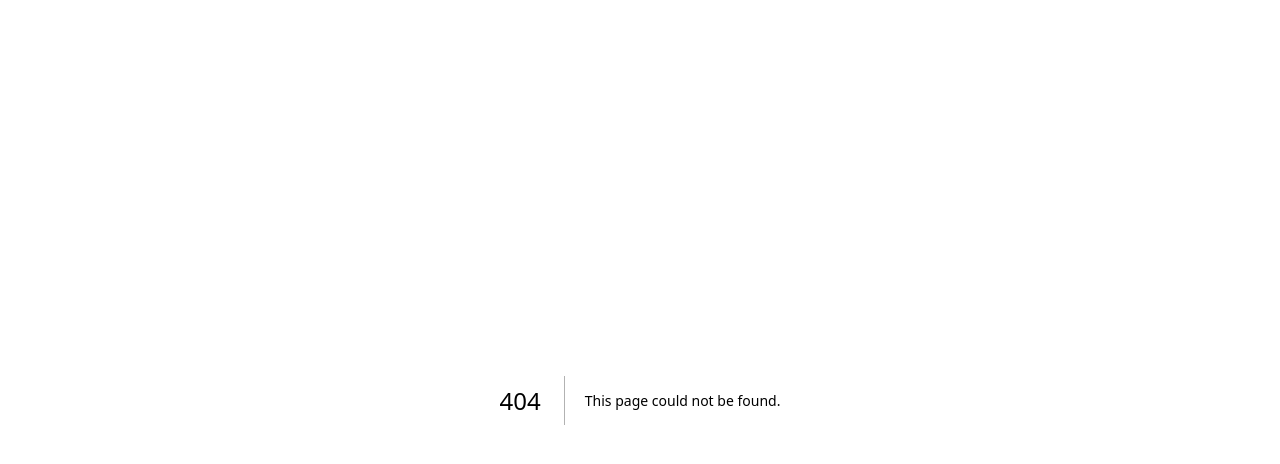
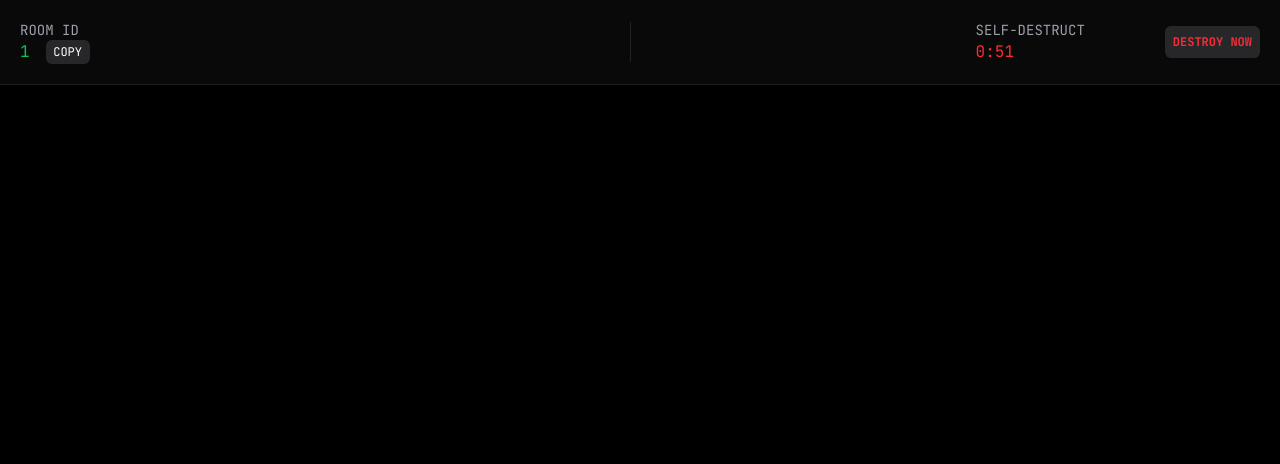
Before and after one commit to s4mzai/rooms, a Next.js app: page /room/1 in a window 1280 px wide. Before the commit this address had no page. Shown: the top 464 px of the page. Built offline with nearby package versions, Linux system fonts and the light colour scheme.

Commit message:
Add upper component: roomId & Self Destruct

```diff
--- /dev/null
+++ b/app/room/[roomId]/page.tsx
@@ -0,0 +1,39 @@
+"use client"
+
+import ButtonCopy from "@/components/ui/copyButton"
+import { useParams } from "next/navigation"
+
+const Page = ()=>{
+    const params = useParams()
+    const roomId = params.roomId
+    return(
+        <div className="bg-black text-white min-h-dvh">
+            <div className="flex flex-col sm:flex-row gap-5 sm:gap-0 items-center justify-evenly p-5 border-b border-zinc-800/70 bg-zinc-900/40 ">
+                <div className="w-full">
+                    <h2 className="uppercase text-zinc-400 text-sm ">ROOM ID</h2>
+                    <div className="flex gap-4">
+                        <p className="font-lg text-green-500">{roomId}</p>
+                        <ButtonCopy duration={1000} loadingDuration={500} onCopy={async()=>{await navigator.clipboard.writeText(String(roomId));}}/>
+                    </div>
+                </div>
+
+                <div className="h-10 w-0.5 bg-white/10 mr-5 hidden sm:block"/>
+                <div className="w-full flex items-center sm:justify-end gap-20">
+                    <div>
+                        <h2 className="uppercase text-zinc-400 text-sm ">SELF-DESTRUCT</h2>
+                        <p className="font-lg text-red-500">0:51</p>
+                    </div>
+                    <button className="relative p-2 text-xs cursor-pointer overflow-hidden rounded-sm bg-zinc-800 hover:bg-zinc-800/80 active:bg-zinc-800 focus:bg-zinc-800 disabled:bg-zinc-800 disabled:opacity-50 text-red-500 font-bold hover:text-red-500/80">DESTROY NOW</button>
+                </div>
+            </div>
+            <div>
+
+            </div>
+            <div>
+
+            </div>
+        </div>
+    )
+}
+
+export default Page
--- /dev/null
+++ b/components/ui/copyButton.tsx
@@ -0,0 +1,81 @@
+"use client";
+
+import { Check, LoaderCircle } from "lucide-react";
+import { AnimatePresence, motion } from "motion/react";
+import { type ReactNode, useCallback, useState } from "react";
+
+export type ButtonCopyProps = {
+  onCopy?: () => Promise<void> | void;
+  idleIcon?: ReactNode;
+  loadingIcon?: ReactNode;
+  successIcon?: ReactNode;
+  className?: string;
+  duration?: number;
+  loadingDuration?: number;
+  disabled?: boolean;
+};
+
+const defaultIcons = {
+  idle: <span className="text-xs">COPY</span>,
+  loading: <LoaderCircle className="animate-spin" size={16} />,
+  success: <Check size={16} className="text-green-300" />,
+};
+
+export default function ButtonCopy({
+  onCopy,
+  idleIcon = defaultIcons.idle,
+  loadingIcon = defaultIcons.loading,
+  successIcon = defaultIcons.success,
+  className = "",
+  duration = 2000,
+  loadingDuration = 1000,
+  disabled = false,
+}: ButtonCopyProps) {
+  const [buttonState, setButtonState] = useState<
+    "idle" | "loading" | "success"
+  >("idle");
+
+  const handleClick = useCallback(async () => {
+    setButtonState("loading");
+    if (onCopy) {
+      await onCopy();
+    }
+    setTimeout(() => {
+      setButtonState("success");
+    }, loadingDuration);
+    setTimeout(() => {
+      setButtonState("idle");
+    }, loadingDuration + duration);
+  }, [onCopy, loadingDuration, duration]);
+
+  const icons = {
+    idle: idleIcon,
+    loading: loadingIcon,
+    success: successIcon,
+  };
+
+  return (
+    <div className="flex justify-center">
+      <button
+        aria-label={buttonState === "loading" ? "Copying..." : "Copy"}
+        className={`relative w-11 cursor-pointer overflow-hidden rounded-sm bg-zinc-800 hover:bg-zinc-800 active:bg-zinc-800 focus:bg-zinc-800 disabled:bg-zinc-800 disabled:opacity-50 ${className}`}
+        disabled={buttonState !== "idle" || disabled}
+        onClick={handleClick}
+        type="button"
+      >
+        <AnimatePresence initial={false} mode="popLayout">
+          <motion.span
+            animate={{ opacity: 1, y: 0, filter: "blur(0px)" }}
+            className="flex w-full items-center justify-center"
+            exit={{ opacity: 0, y: 25, filter: "blur(10px)" }}
+            initial={{ opacity: 0, y: -25, filter: "blur(10px)" }}
+            key={buttonState}
+            transition={{ type: "spring", duration: 0.3, bounce: 0 }}
+          >
+            {icons[buttonState]}
+          </motion.span>
+        </AnimatePresence>
+      </button>
+    </div>
+  );
+}
--- /dev/null
+++ b/hooks/use-controlled-state.tsx
@@ -0,0 +1,33 @@
+import * as React from 'react';
+
+interface CommonControlledStateProps<T> {
+  value?: T;
+  defaultValue?: T;
+}
+
+// eslint-disable-next-line @typescript-eslint/no-explicit-any
+export function useControlledState<T, Rest extends any[] = []>(
+  props: CommonControlledStateProps<T> & {
+    onChange?: (value: T, ...args: Rest) => void;
+  },
+): readonly [T, (next: T, ...args: Rest) => void] {
+  const { value, defaultValue, onChange } = props;
+
+  const [state, setInternalState] = React.useState<T>(
+    value !== undefined ? value : (defaultValue as T),
+  );
+
+  React.useEffect(() => {
+    if (value !== undefined) setInternalState(value);
+  }, [value]);
+
+  const setState = React.useCallback(
+    (next: T, ...args: Rest) => {
+      setInternalState(next);
+      onChange?.(next, ...args);
+    },
+    [onChange],
+  );
+
+  return [state, setState] as const;
+}
--- a/package.json
+++ b/package.json
@@ -16,10 +16,11 @@
     "class-variance-authority": "^0.7.1",
     "clsx": "^2.1.1",
     "elysia": "^1.4.19",
-    "lucide-react": "^0.561.0",
+    "lucide-react": "^0.562.0",
     "motion": "^12.23.26",
     "nanoid": "^5.1.6",
     "next": "16.0.10",
+    "radix-ui": "^1.4.3",
     "react": "19.2.1",
     "react-dom": "19.2.1",
     "tailwind-merge": "^3.4.0",
```
Also changed, not shown: components.json, 1 other file (tests, documents, lock files or other folders).
